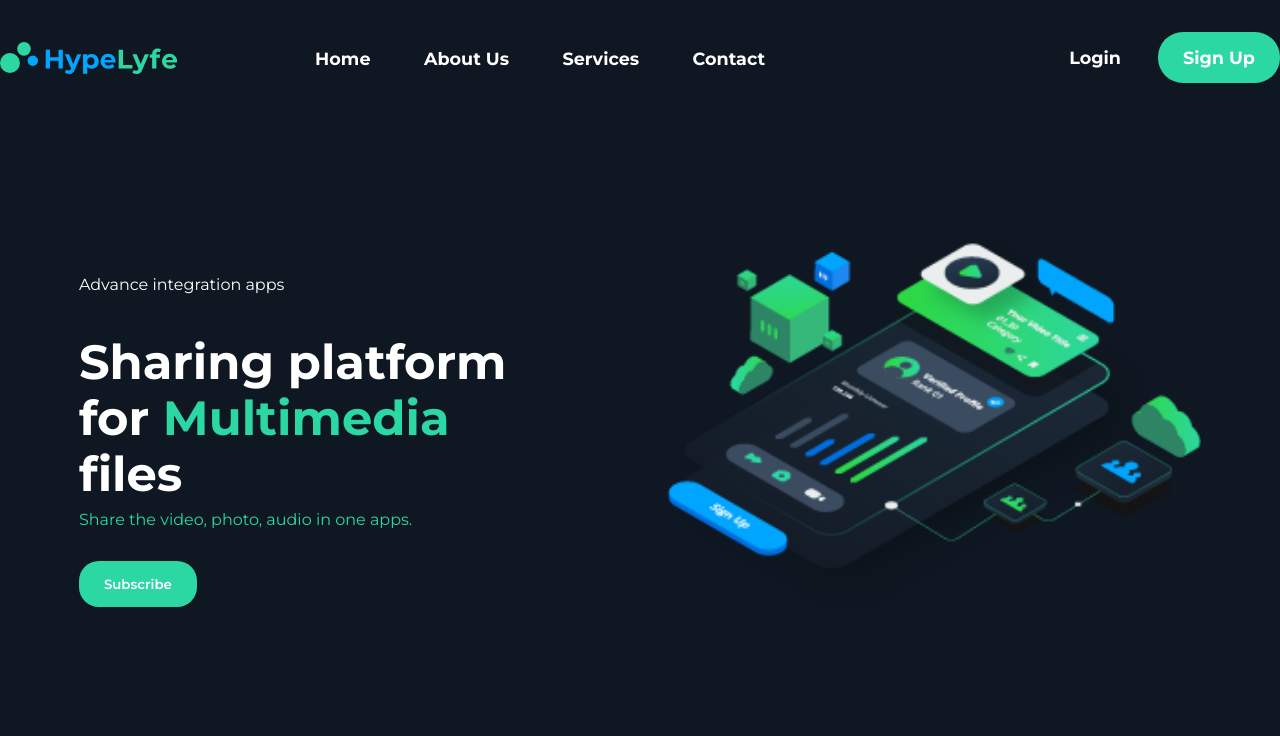
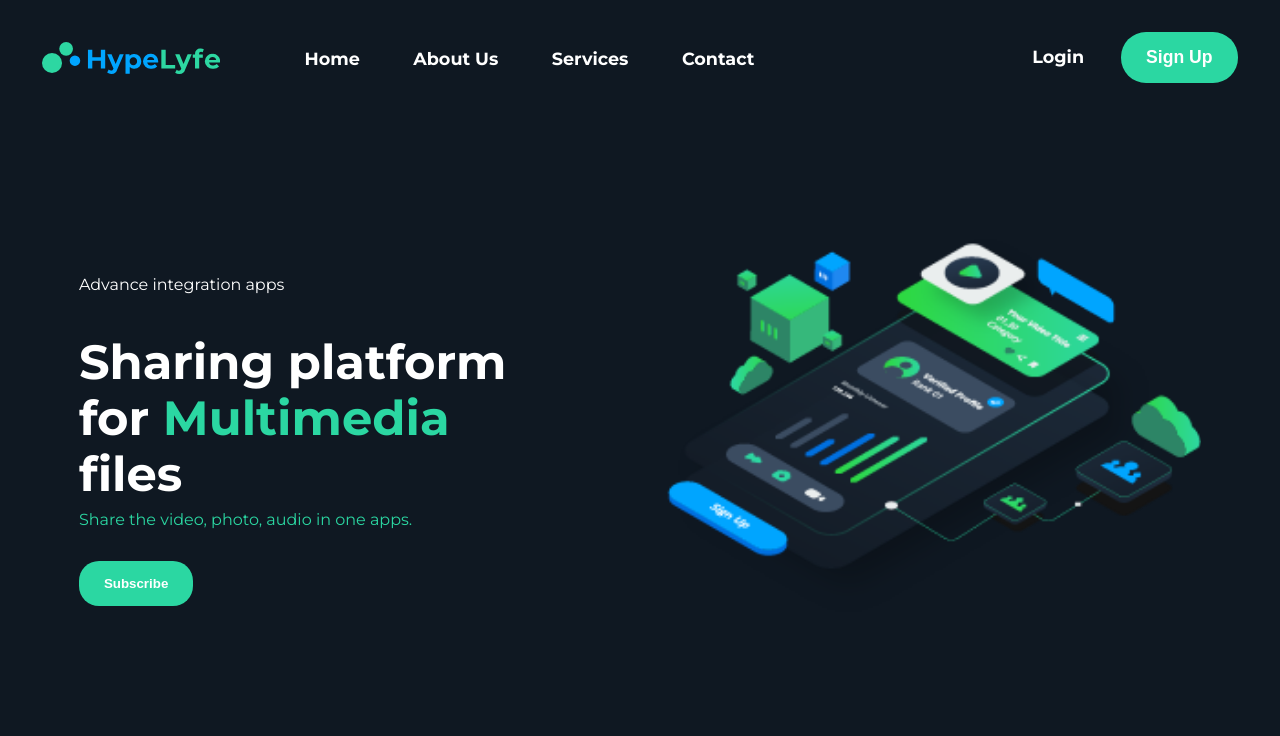
Before and after one commit to DevUKay/My-First-Website_FrontPage-Design, a plain HTML site: page index.html in a window 1280 px wide. Shown: the top 736 px of the page. Drawn offline with Linux system fonts and the light colour scheme.

Commit message:
styles Update

```diff
--- a/style.css
+++ b/style.css
@@ -1,25 +1,26 @@
-*{
-    margin: 0;
-    /* padding: 0; */
-    box-sizing: border-box;
-    font-family: 'Montserrat', sans-serif;
+*,
+::after,
+::before {
+  max-width: 100%;
+  margin: 0;
+  padding: 0;
+  box-sizing: border-box;
 }
-   /* green #2bd7a2
-   blue #00a5ff
-   dark blue #18222e */
+
+img {
+    display: block;
+    /* width: 100%; */
+}
 
 
     body{
+    font-family: 'Montserrat', sans-serif;
     background-color: #0f1822;
-    width: 100vw;
     align-items: center;
     margin: auto;
     display: flex;
     flex-direction: column;
     justify-content: center;
-    overflow-x: hidden;
-    /* left:50%; */
-
 }
 .logo{
     height: 2rem;
@@ -30,7 +31,7 @@
 nav {
     font-weight:bold;
     display: flex;
-    justify-content: space-between;
+    justify-content: space-around;
     padding:2rem 0;
     align-items: center;
     text-align: center;
@@ -38,7 +39,6 @@ nav {
     max-width: 1440px;
     margin: auto;
     font-size: 1.2rem;
-
 }
 
 .btn{
@@ -103,8 +103,6 @@ ul li {
 
 }
 
-
-
 a{
     text-decoration: none;
     color: white;
@@ -134,8 +132,6 @@ a{
 .right-info{
     display: flex;
     justify-content: flex-end;
-    /* width: 34.375rem; */
-    /* width: 60%; */
     height: 25rem;
     z-index: -1;
     flex-wrap: wrap;
@@ -192,7 +188,6 @@ p{
     font-weight: 400;
     text-transform:uppercase;
     letter-spacing: 1rem;
-    /* padding: 0 0 0 9px; */
 }
 
 .feat-logos{
@@ -210,7 +205,6 @@ p{
     display: flex;
     justify-content: center;
     flex-wrap: wrap;
-    /* width: 100%; */
     padding: 1.8rem 4rem;
 
 }
@@ -246,9 +240,7 @@ p{
 .img-part{
     display: flex;
     justify-content: flex-start;
-    /* margin: auto; */
     padding: 0 2rem 0 0;
-    /* height: 30rem; */
     z-index: -1;
 }
 right-part{
@@ -257,7 +249,6 @@ right-part{
 
 .imgbg{
     height: 50rem;
-    /* margin: 10rem 0 0 0; */
     z-index: -1;
     opacity: .7;
     position: sticky;
```
